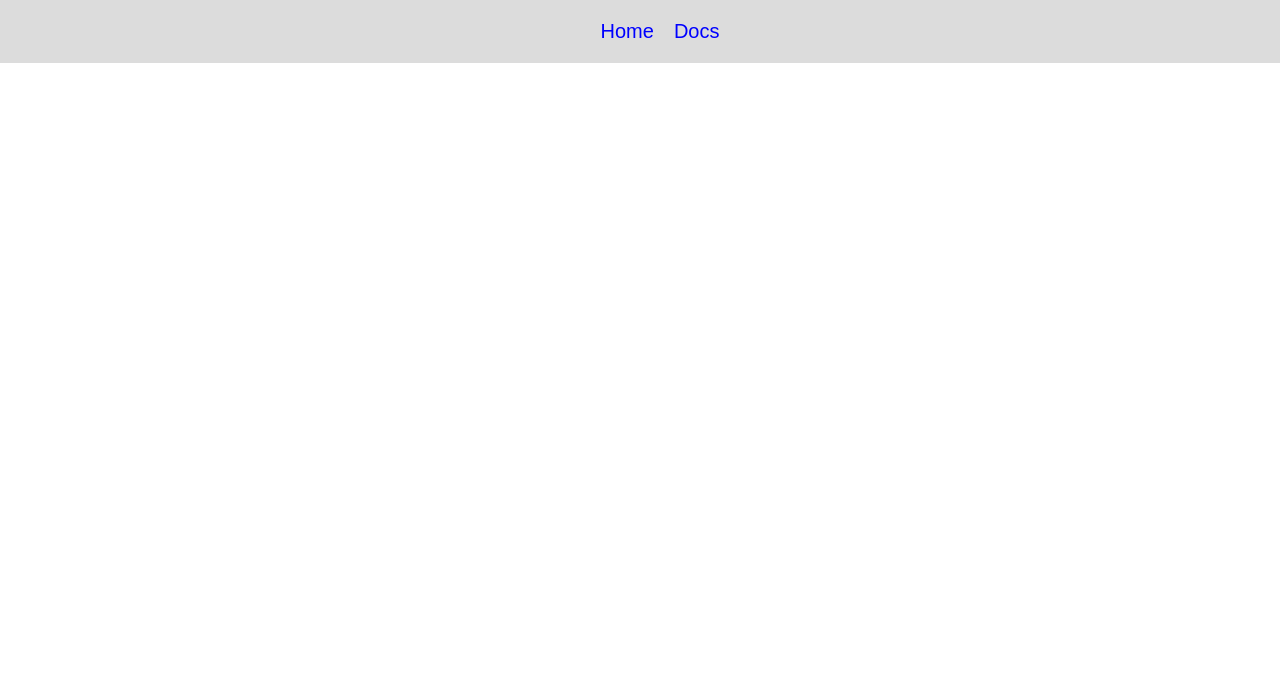
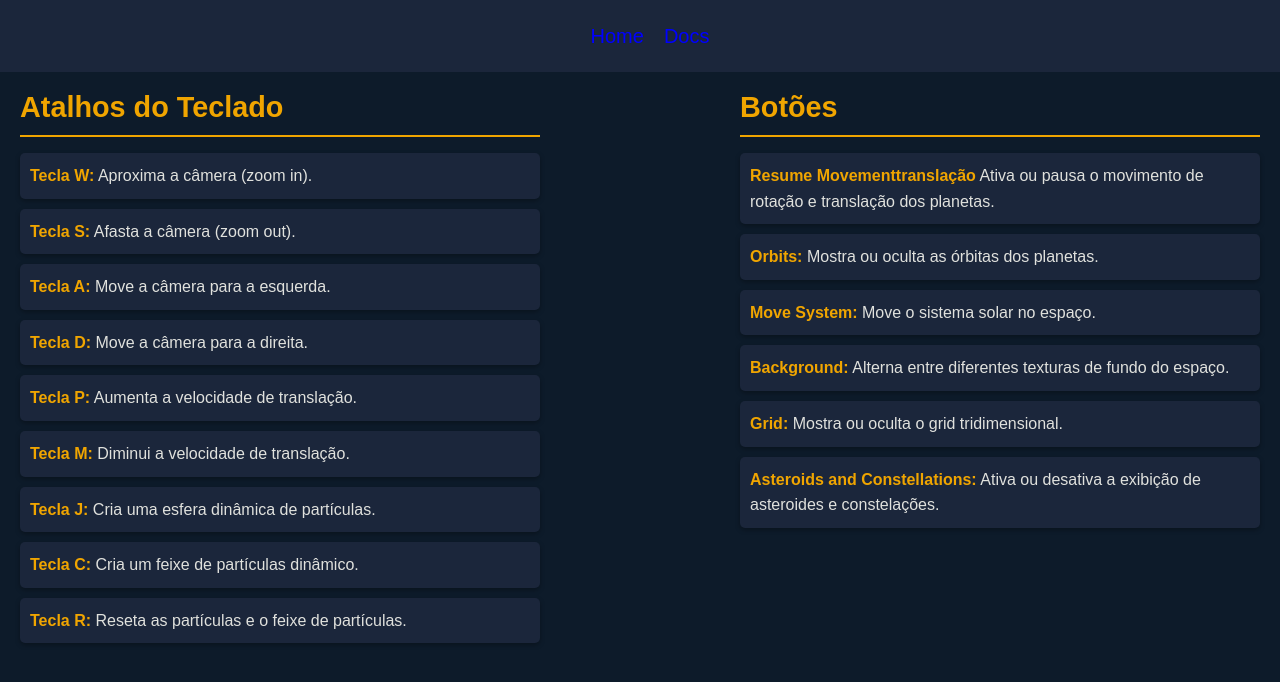
Before and after one commit to prsousa8/solar_system_computer-graphics, a plain HTML site: page docs.html in a window 1280 px wide. Shown: the top 682 px of the page. Drawn offline with Linux system fonts and the light colour scheme.

Commit message:
feat: web page to document shortcuts and buttons

```diff
--- a/docs.html
+++ b/docs.html
@@ -5,6 +5,93 @@
     <meta name="viewport" content="width=device-width, initial-scale=1.0">
     <title>Docs</title>
     <link rel="stylesheet" href="style.css">
+    <style>
+        body {
+            font-family: Arial, sans-serif;
+            margin: 0;
+            padding: 0;
+            background-color: #0d1b2a;
+            color: #e0e1dd;
+            line-height: 1.6;
+        }
+
+        #documentation {
+            position: absolute;
+            top: 0;
+            left: 0;
+            width: 100%;
+            height: 100%;
+            overflow-y: auto;
+            z-index: 10; /* Sobrepõe o canvas do Three.js */
+        }
+
+        header {
+            background-color: #1b263b;
+            color: #e0e1dd;
+            padding: 20px 10px;
+            text-align: center;
+        }
+
+        header h1 {
+            margin: 0;
+            font-size: 2.5rem;
+        }
+
+        main {
+            display: flex;
+            gap: 200px;
+            padding: 20px;
+            max-width: 800px;
+            margin: 0 auto;
+            padding-bottom: 60px; /* Espaço para evitar sobreposição com o rodapé */
+            height: 1200px;
+            position: absolute;
+            top: 40px;
+        }
+
+        section {
+            margin-bottom: 20px;
+        }
+
+        section h2 {
+            color: #f0a500;
+            font-size: 1.8rem;
+            border-bottom: 2px solid #f0a500;
+            padding-bottom: 5px;
+            margin-bottom: 15px;
+        }
+
+        ul {
+            list-style: none;
+            padding: 0;
+        }
+
+        ul li {
+            background-color: #1b263b;
+            margin: 10px 0;
+            padding: 10px;
+            border-radius: 5px;
+            box-shadow: 0 2px 5px rgba(0, 0, 0, 0.3);
+            width: 500px;
+        }
+
+        ul li strong {
+            color: #f0a500;
+        }
+
+        footer {
+            text-align: center;
+            padding: 10px 0;
+            background-color: #1b263b;
+            color: #e0e1dd;
+            position: relative; /* Altera posição fixa para relativa */
+            width: 100%;
+        }
+
+        canvas {
+            display: block;
+        }
+    </style>
 </head>
 <body>
     <header>
@@ -13,5 +100,33 @@
             <a href="docs.html">Docs</a>
         </nav>
     </header>
+
+    <main>
+        <section class="shortcuts">
+            <h2>Atalhos do Teclado</h2>
+            <ul>
+                <li><strong>Tecla W:</strong> Aproxima a câmera (zoom in).</li>
+                <li><strong>Tecla S:</strong> Afasta a câmera (zoom out).</li>
+                <li><strong>Tecla A:</strong> Move a câmera para a esquerda.</li>
+                <li><strong>Tecla D:</strong> Move a câmera para a direita.</li>
+                <li><strong>Tecla P:</strong> Aumenta a velocidade de translação.</li>
+                <li><strong>Tecla M:</strong> Diminui a velocidade de translação.</li>
+                <li><strong>Tecla J:</strong> Cria uma esfera dinâmica de partículas.</li>
+                <li><strong>Tecla C:</strong> Cria um feixe de partículas dinâmico.</li>
+                <li><strong>Tecla R:</strong> Reseta as partículas e o feixe de partículas.</li>
+            </ul>
+        </section>
+        <section class="buttons">
+            <h2>Botões</h2>
+            <ul>
+                <li><strong>Resume Movementtranslação</strong> Ativa ou pausa o movimento de rotação e translação dos planetas.</li>
+                <li><strong>Orbits:</strong> Mostra ou oculta as órbitas dos planetas.</li>
+                <li><strong>Move System:</strong> Move o sistema solar no espaço.</li>
+                <li><strong>Background:</strong> Alterna entre diferentes texturas de fundo do espaço.</li>
+                <li><strong>Grid:</strong> Mostra ou oculta o grid tridimensional.</li>
+                <li><strong>Asteroids and Constellations:</strong> Ativa ou desativa a exibição de asteroides e constelações.</li>
+            </ul>
+        </section>
+    </main>
 </body>
 </html>
```
